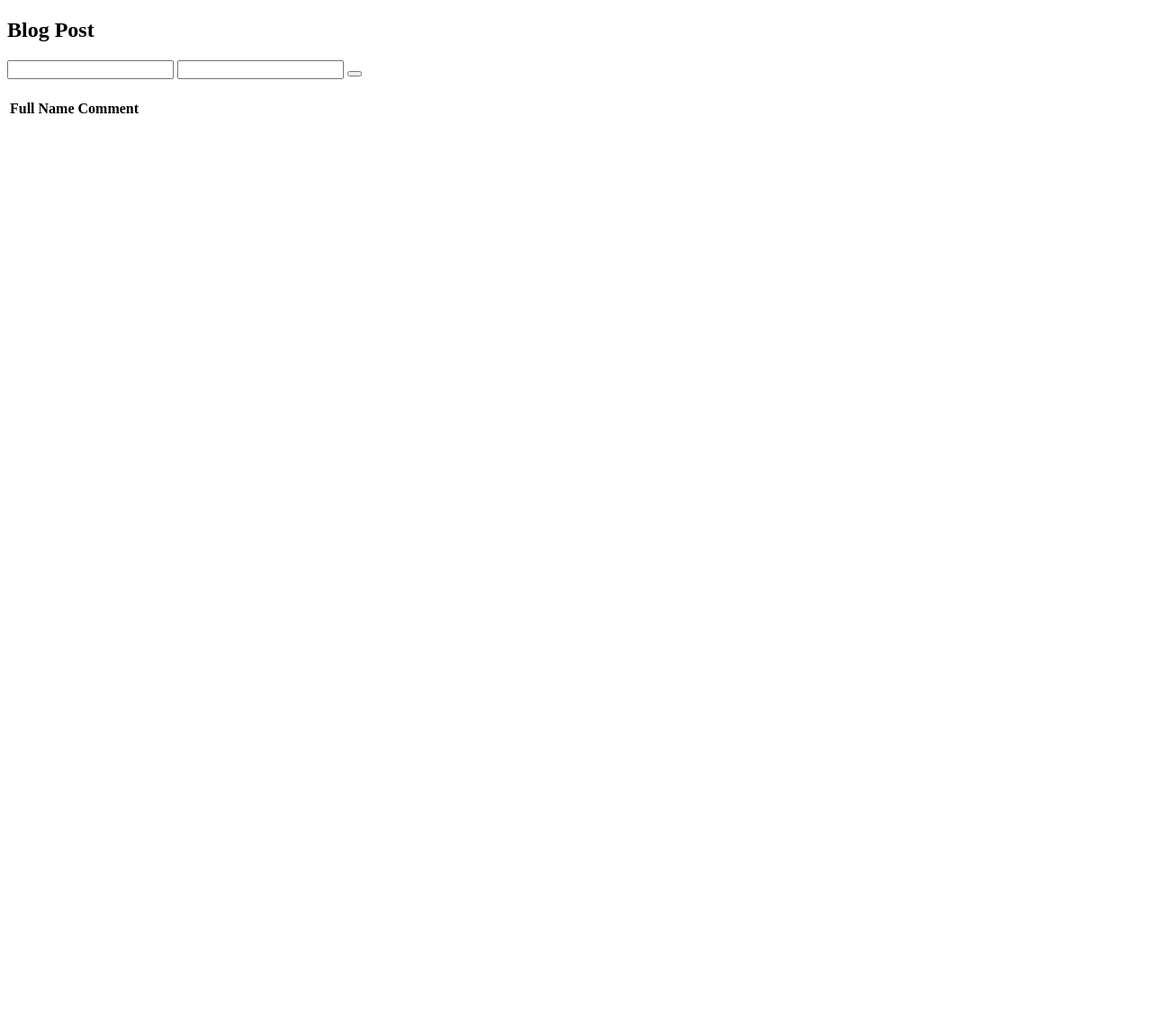
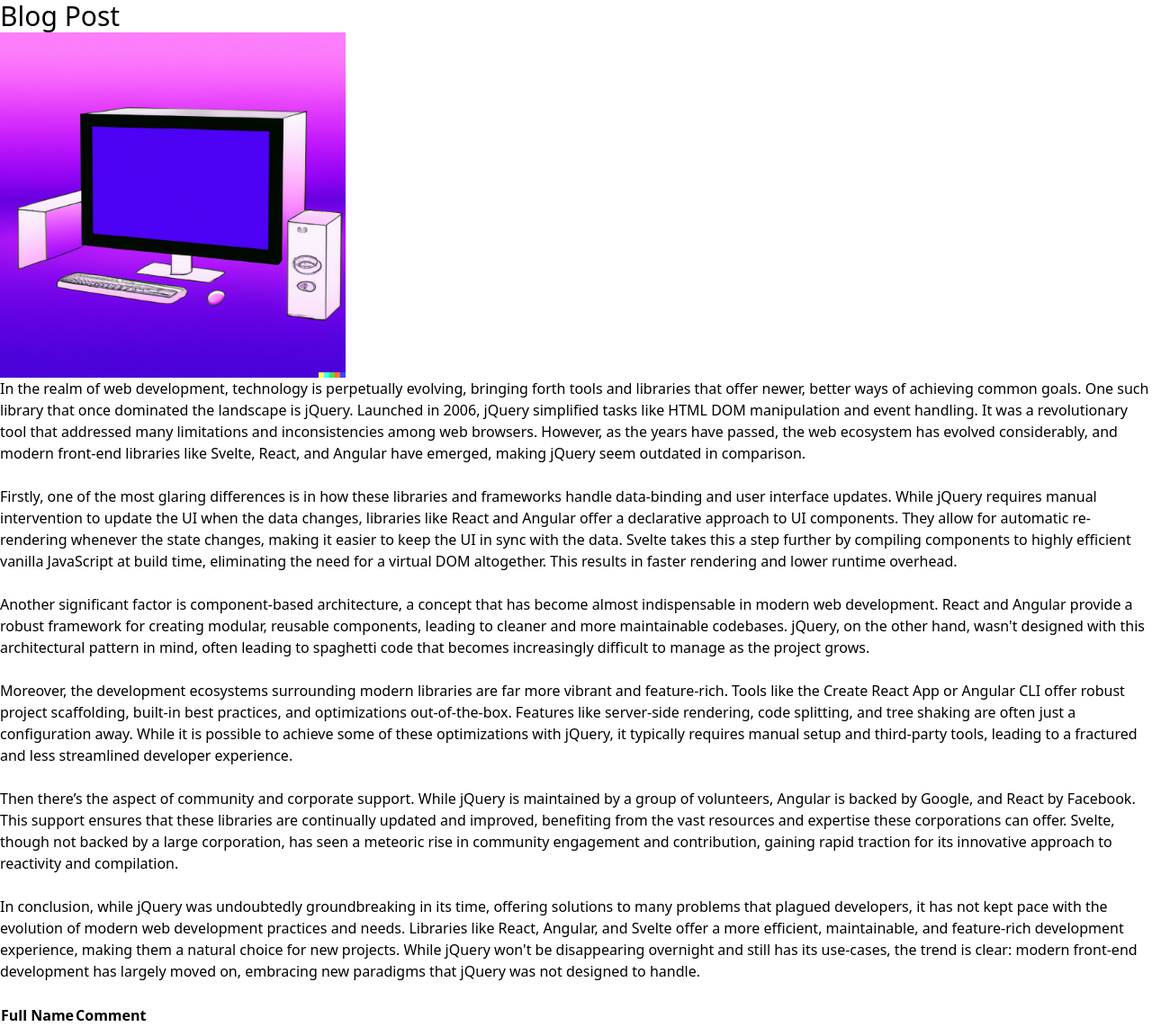
Before and after one commit to trevornei/W12-Assignment, a plain HTML site: page index.html in a window 1280 px wide. Shown: the whole page at 90% size. Before the commit the page ends 800 px from the top, so only its background shows below. Drawn offline with Linux system fonts and the light colour scheme.

Commit message:
Tailwind is configured, added a blog image and essay.

```diff
--- a/index.html
+++ b/index.html
@@ -5,13 +5,34 @@
     <meta name="viewport" content="width=device-width, initial-scale=1.0">
     <title>Week 12 Assignment</title>
 </head>
-<body>
+<body class="flex flex-col items-center justify-center">
     <main class="" id="">
-        <article class="" id="">
+        <article class="flex flex-col" id="">
             <div class="" id="blogTitle">
-                <h1>Blog Post</h1>
+                <h1 class="text-3xl">Blog Post</h1>
             </div>
-            <div class="" id="blogBody"></div>
+            <div class="" id="">
+                <img src="img/DALL·E 2023-08-30 13.12.22 - a modern desktop computer in the style of Vaporwave.png" alt="A computer in the style of vaporware artwork." class="max-w-sm">
+            </div>
+            <div class="" id="blogBody">
+                <p class="" id="">
+                    In the realm of web development, technology is perpetually evolving, bringing forth tools and libraries that offer newer, better ways of achieving common goals. One such library that once dominated the landscape is jQuery. Launched in 2006, jQuery simplified tasks like HTML DOM manipulation and event handling. It was a revolutionary tool that addressed many limitations and inconsistencies among web browsers. However, as the years have passed, the web ecosystem has evolved considerably, and modern front-end libraries like Svelte, React, and Angular have emerged, making jQuery seem outdated in comparison.
+                    <br>
+                    <br>
+                    Firstly, one of the most glaring differences is in how these libraries and frameworks handle data-binding and user interface updates. While jQuery requires manual intervention to update the UI when the data changes, libraries like React and Angular offer a declarative approach to UI components. They allow for automatic re-rendering whenever the state changes, making it easier to keep the UI in sync with the data. Svelte takes this a step further by compiling components to highly efficient vanilla JavaScript at build time, eliminating the need for a virtual DOM altogether. This results in faster rendering and lower runtime overhead.
+                    <br>
+                    <br>
+                    Another significant factor is component-based architecture, a concept that has become almost indispensable in modern web development. React and Angular provide a robust framework for creating modular, reusable components, leading to cleaner and more maintainable codebases. jQuery, on the other hand, wasn't designed with this architectural pattern in mind, often leading to spaghetti code that becomes increasingly difficult to manage as the project grows.
+                    <br>
+                    <br>
+                    Moreover, the development ecosystems surrounding modern libraries are far more vibrant and feature-rich. Tools like the Create React App or Angular CLI offer robust project scaffolding, built-in best practices, and optimizations out-of-the-box. Features like server-side rendering, code splitting, and tree shaking are often just a configuration away. While it is possible to achieve some of these optimizations with jQuery, it typically requires manual setup and third-party tools, leading to a fractured and less streamlined developer experience.
+                    <br>
+                    <br>
+                    Then there’s the aspect of community and corporate support. While jQuery is maintained by a group of volunteers, Angular is backed by Google, and React by Facebook. This support ensures that these libraries are continually updated and improved, benefiting from the vast resources and expertise these corporations can offer. Svelte, though not backed by a large corporation, has seen a meteoric rise in community engagement and contribution, gaining rapid traction for its innovative approach to reactivity and compilation.
+                    <br>
+                    <br>
+                    In conclusion, while jQuery was undoubtedly groundbreaking in its time, offering solutions to many problems that plagued developers, it has not kept pace with the evolution of modern web development practices and needs. Libraries like React, Angular, and Svelte offer a more efficient, maintainable, and feature-rich development experience, making them a natural choice for new projects. While jQuery won't be disappearing overnight and still has its use-cases, the trend is clear: modern front-end development has largely moved on, embracing new paradigms that jQuery was not designed to handle.</p>
+            </div>
         </article>
         <div class="" id="formCont">
             <form action="" class="">
@@ -21,6 +42,7 @@
                 <input type="text" class="" id="">
                 <!--NOTE: Don't forget to reset page refresh for submit button!-->
                 <button type="submit"></button>
+                <link href="/dist/output.css" rel="stylesheet">
             </form>
         </div>
         <div class="" id="tableCont">
--- /dev/null
+++ b/src/input.css
@@ -0,0 +1,3 @@
+@tailwind base;
+@tailwind components;
+@tailwind utilities;
--- a/tailwind.config.js
+++ b/tailwind.config.js
@@ -1,6 +1,6 @@
 /** @type {import('tailwindcss').Config} */
 module.exports = {
-  content: [],
+  content: ["./{index.html, app.js}"],
   theme: {
     extend: {},
   },
```
Also changed, not shown: dist/output.css (added), img/DALL·E 2023-08-30 13.12.22 - a modern desktop computer in the style of Vaporwave.png (added).
